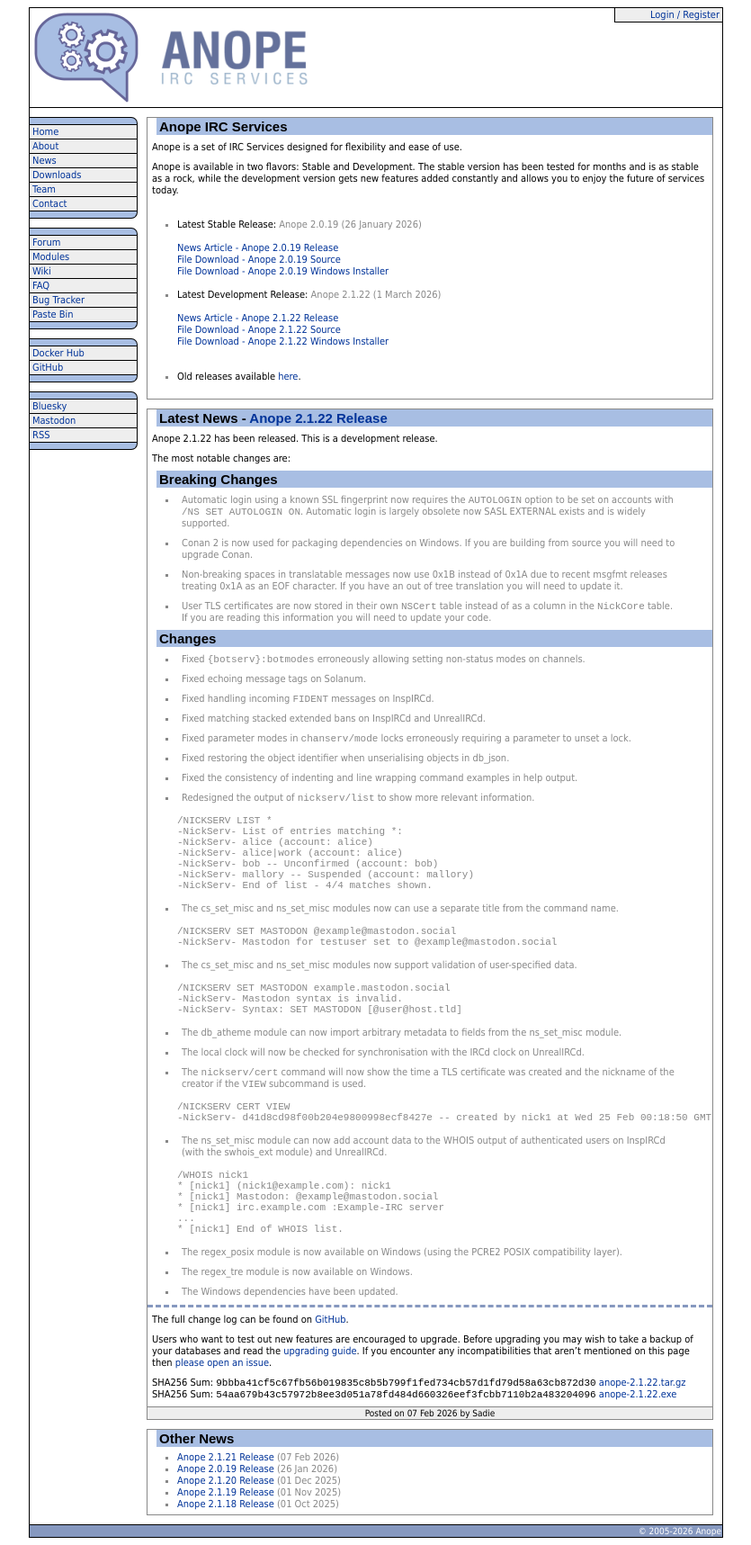
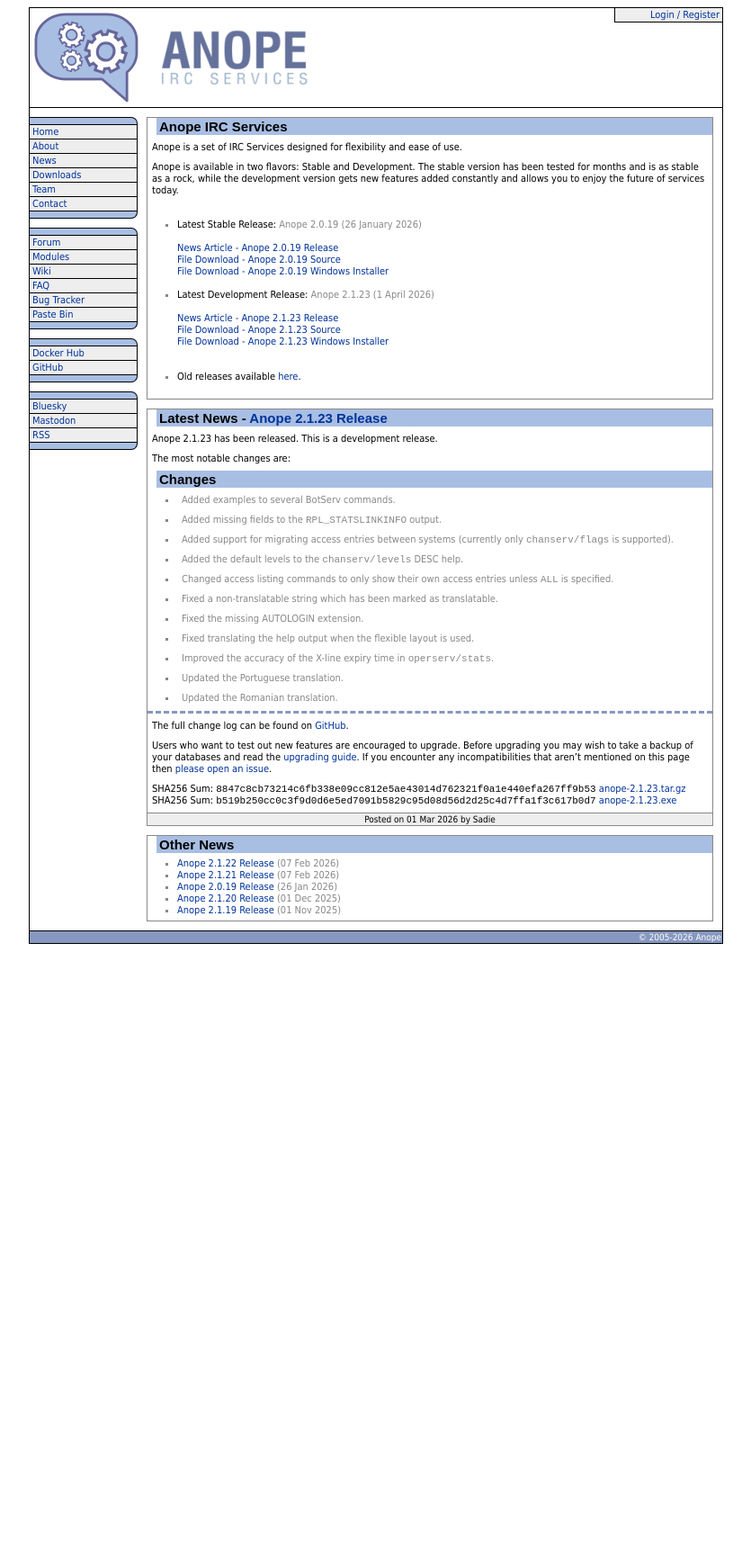
Before and after one commit to anope/website, a Jekyll site: the page built from index.html, in a window 1280 px wide. Shown: the whole page at 90% size, without its empty margins (222-1057 px from the left). Built offline with Jekyll 4.4.1, drawn with Linux system fonts in a browser that asks for light colours; the list of posts is cut into pages by our own code; after the commit the page ends 1057 px from its top, so only the background shows below that.

Commit message:
Add the news post for the 2.1.23 release.

```diff
--- a/_config.yml
+++ b/_config.yml
@@ -38,11 +38,11 @@
 
 releases:
   devel:
-    version: 2.1.22
-    date: 2026-03-01
-    news: /news/2026/anope-2122-release.html
-    source: https://github.com/anope/anope/archive/refs/tags/2.1.22.tar.gz
-    windows: https://github.com/anope/anope/releases/download/2.1.22/anope-2.1.22.exe
+    version: 2.1.23
+    date: 2026-04-01
+    news: /news/2026/anope-2123-release.html
+    source: https://github.com/anope/anope/archive/refs/tags/2.1.23.tar.gz
+    windows: https://github.com/anope/anope/releases/download/2.1.23/anope-2.1.23.exe
   stable:
     version: 2.0.19
     date: 2026-01-26
--- /dev/null
+++ b/_posts/2025-2029/2026-03-01-anope-2123-release.md
@@ -0,0 +1,44 @@
+---
+layout: post
+title: Anope 2.1.23 Release
+author: Sadie
+category: 2026
+---
+
+Anope 2.1.23 has been released. This is a development release.
+
+The most notable changes are:
+
+### Changes
+
+* Added examples to several BotServ commands.
+
+* Added missing fields to the `RPL_STATSLINKINFO` output.
+
+* Added support for migrating access entries between systems (currently only `chanserv/flags` is supported).
+
+* Added the default levels to the `chanserv/levels` DESC help.
+
+* Changed access listing commands to only show their own access entries unless `ALL` is specified.
+
+* Fixed a non-translatable string which has been marked as translatable.
+
+* Fixed the missing AUTOLOGIN extension.
+
+* Fixed translating the help output when the flexible layout is used.
+
+* Improved the accuracy of the X-line expiry time in `operserv/stats`.
+
+* Updated the Portuguese translation.
+
+* Updated the Romanian translation.
+
+---
+
+The full change log can be found on [GitHub](https://github.com/anope/anope/compare/2.1.22...2.1.23).
+
+Users who want to test out new features are encouraged to upgrade. Before upgrading you may wish to take a backup of your databases and read the [upgrading guide](/upgrading.html). If you encounter any incompatibilities that aren't mentioned on this page then [please open an issue](https://github.com/anope/website/issues/new).
+
+SHA256 Sum: `8847c8cb73214c6fb338e09cc812e5ae43014d762321f0a1e440efa267ff9b53` [anope-2.1.23.tar.gz](https://github.com/anope/anope/archive/refs/tags/2.1.23.tar.gz)
+\
+SHA256 Sum: `b519b250cc0c3f9d0d6e5ed7091b5829c95d08d56d2d25c4d7ffa1f3c617b0d7` [anope-2.1.23.exe](https://github.com/anope/anope/releases/download/2.1.23/anope-2.1.23.exe)
```
